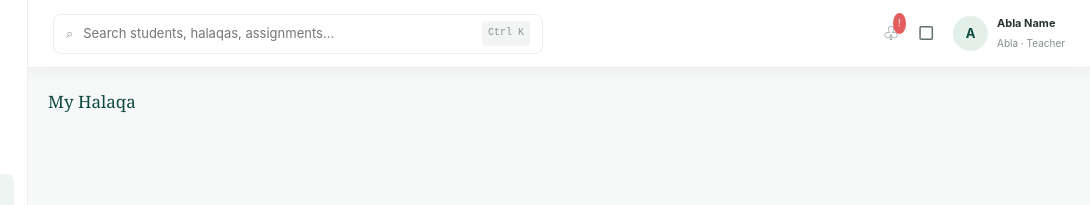
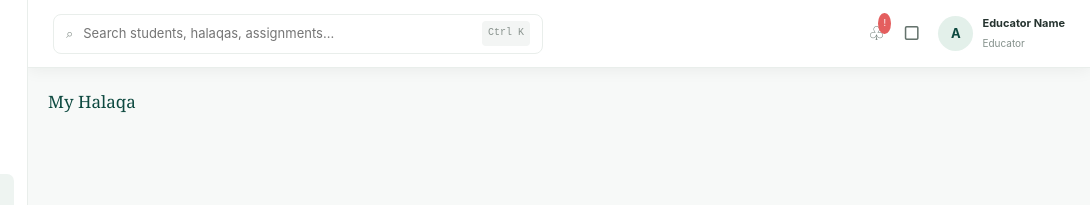
Before and after one commit to Meedraar/Urwa, a plain HTML site: page portal/abla/my-halaqa.html in a window 1280 px wide. Shown: the top 205 px of the page, 190-1280 px from the left. Drawn offline with Linux system fonts and the light colour scheme; a script that the page names is missing.

Commit message:
Use inclusive Educators terminology

```diff
--- a/portal/abla/my-halaqa.html
+++ b/portal/abla/my-halaqa.html
@@ -4,7 +4,7 @@
 <head>
 <meta charset="UTF-8">
 <meta name="viewport" content="width=device-width, initial-scale=1.0">
-<title>My Halaqa | URWA Abla Portal</title>
+<title>My Halaqa | URWA Educator Portal</title>
 <link rel="stylesheet" href="../../css/portal.css">
 <link rel="stylesheet" href="../../css/auth.css">
 
@@ -343,7 +343,7 @@ table{min-width:560px}
     <button class="icon-button" aria-label="Messages" onclick="location.hash='communication'">▢</button>
     <div class="user">
       <div class="avatar" data-profile-avatar>A</div>
-      <div><strong data-profile-name>Abla Name</strong><small>Abla · Teacher</small></div>
+      <div><strong data-profile-name>Educator Name</strong><small>Educator</small></div>
     </div>
   </div>
 </header>
@@ -357,7 +357,7 @@ table{min-width:560px}
       <div class="welcome-row">
         <section class="welcome">
           <div class="welcome-copy">
-            <h1>Assalaamu alaykum, <span data-profile-name>Abla</span>! 🌿</h1>
+            <h1>Assalaamu alaykum, <span data-profile-name>Educator</span>! 🌿</h1>
             <p>Empower hearts. Nurture knowledge.</p>
             <p>You are guiding your students on their journey with the Qur'an.</p>
             <p class="welcome-note">Your teaching is an amanah.</p>
@@ -557,7 +557,7 @@ table{min-width:560px}
   </section>
 
   <section class="portal-section" id="profile">
-    <div class="panel"><div class="panel-heading"><h2>My Profile</h2></div><p><strong>Name:</strong> <span data-profile-name>Abla Name</span></p><p><strong>Role:</strong> Approved Teacher</p><p><strong>Halaqa:</strong> To be assigned</p></div>
+    <div class="panel"><div class="panel-heading"><h2>My Profile</h2></div><p><strong>Name:</strong> <span data-profile-name>Educator Name</span></p><p><strong>Role:</strong> Approved Teacher</p><p><strong>Halaqa:</strong> To be assigned</p></div>
   </section>
 
   <footer style="padding:25px 0;color:#89938e;font-size:10px;text-align:center">
```
